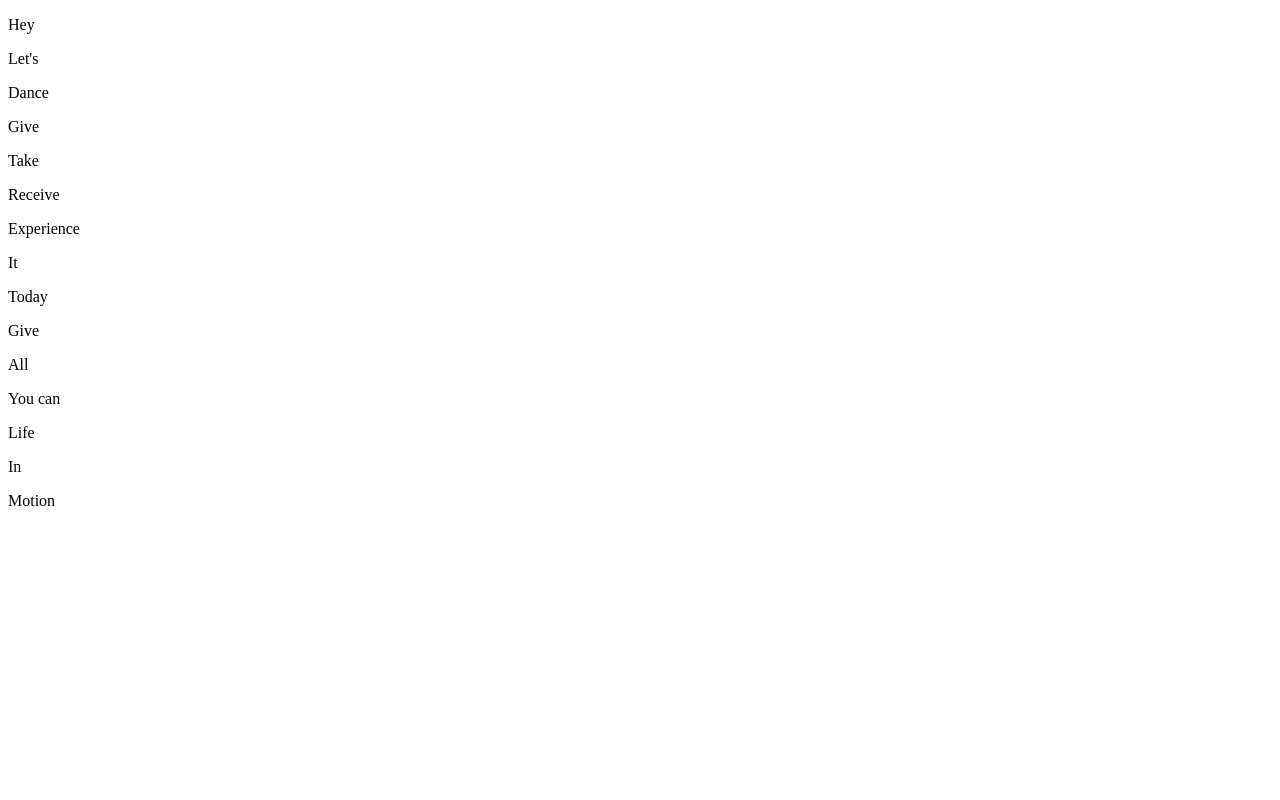
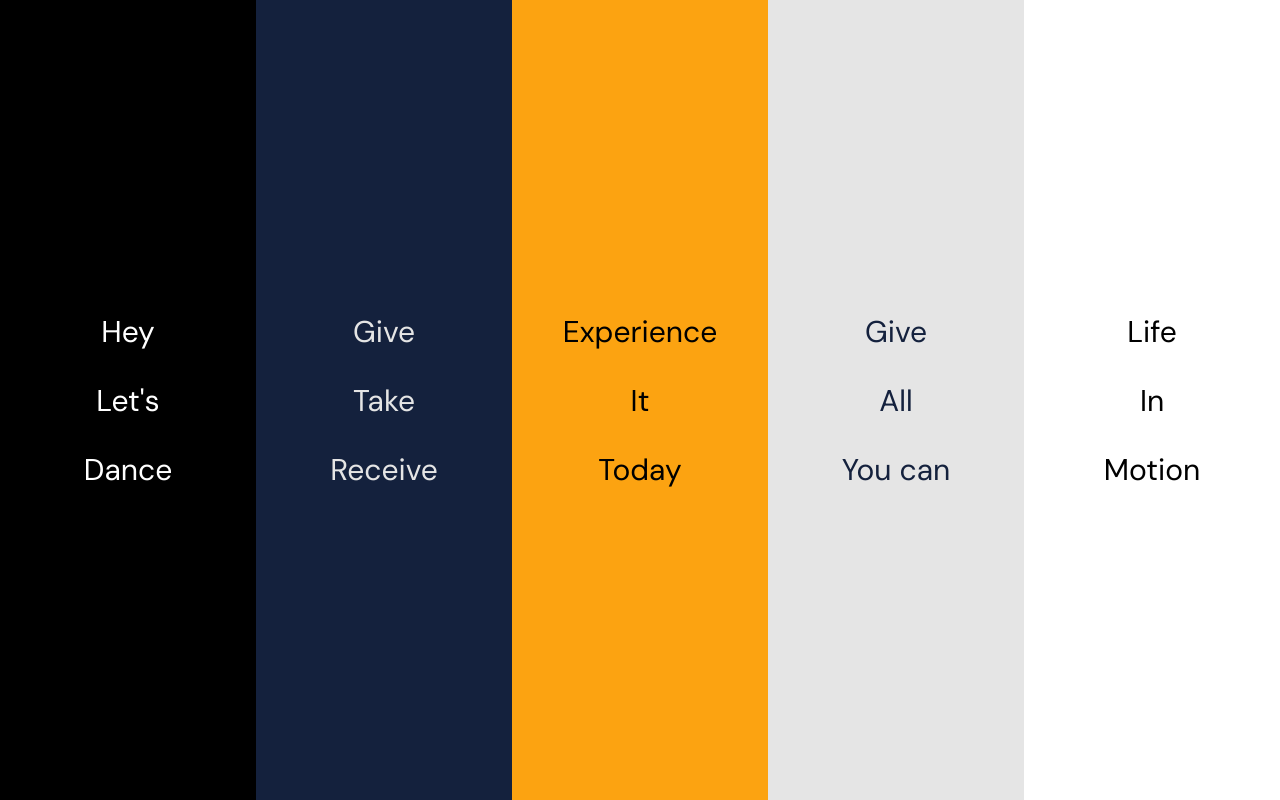
Before and after one commit to alexmita04/flex-panel-image-gallery-demo, a plain HTML site: page index.html in a window 1280 px wide. Drawn offline with Linux system fonts and the light colour scheme.

Commit message:
created css skeleton

```diff
--- a/index.html
+++ b/index.html
@@ -4,6 +4,12 @@
     <meta charset="UTF-8" />
     <meta name="viewport" content="width=device-width, initial-scale=1.0" />
     <title>Flex Panel Image Gallery</title>
+    <link rel="preconnect" href="https://fonts.googleapis.com" />
+    <link rel="preconnect" href="https://fonts.gstatic.com" crossorigin />
+    <link
+      href="https://fonts.googleapis.com/css2?family=DM+Sans:ital,opsz,wght@0,9..40,100..1000;1,9..40,100..1000&display=swap"
+      rel="stylesheet"
+    />
     <link rel="stylesheet" href="style.css" />
   </head>
   <body>
--- a/style.css
+++ b/style.css
@@ -0,0 +1,43 @@
+* {
+  margin: 0;
+  padding: 0;
+  font-size: 30px;
+  font-family: "DM Sans", sans-serif;
+}
+
+.panels {
+  display: flex;
+  height: 100vh;
+}
+
+.panel {
+  flex: 1;
+  display: flex;
+  flex-direction: column;
+  align-items: center;
+  justify-content: center;
+  gap: 30px;
+}
+
+.panel1 {
+  background-color: #000000;
+  color: #ffffff;
+}
+.panel2 {
+  background-color: #14213d;
+  color: #e5e5e5;
+}
+
+.panel3 {
+  background-color: #fca311;
+}
+
+.panel4 {
+  background-color: #e5e5e5;
+  color: #14213d;
+}
+
+.panel5 {
+  background-color: #ffffff;
+  color: #000000;
+}
```
